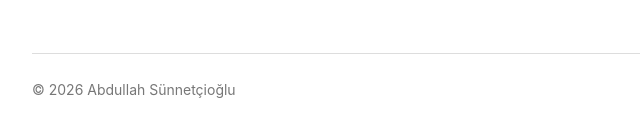
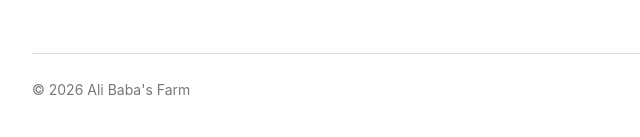
Before and after one commit to asunnetcioglu/alibabas-farm-pages, a plain HTML site: page support/index.html in a window 1280 px wide. Shown: the part 1744-1881 px from the top of the page, 222-862 px from the left. Drawn offline with Linux system fonts and the light colour scheme.

Commit message:
Update footer copyright name

```diff
--- a/support/index.html
+++ b/support/index.html
@@ -161,7 +161,7 @@
   </p>
 
   <footer>
-    © 2026 Abdullah Sünnetçioğlu
+    © 2026 Ali Baba's Farm
   </footer>
 
 </body>
```
